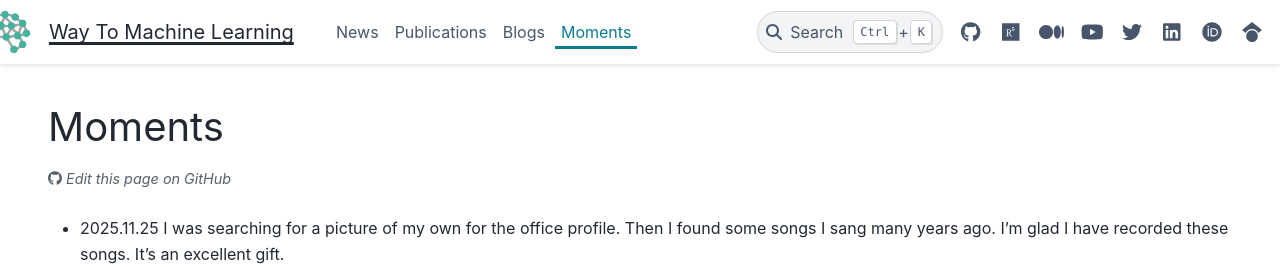
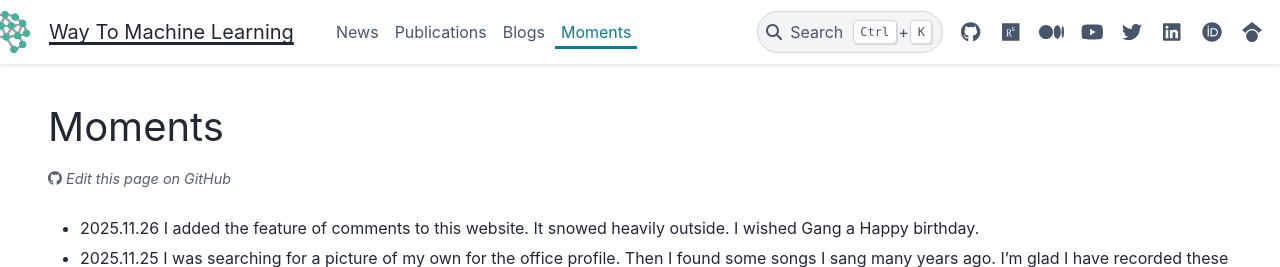
Before and after one commit to way2ml/way2ml.github.io, a Sphinx documentation site: the page built from doc/moments.md, in a window 1280 px wide and 1203 px high, cut to the strip 0-267 px from the top of the window. Built offline with Sphinx 7.4.7 and the PyData theme 0.15.4, drawn with Linux system fonts in a browser that asks for light colours; pages that are not in the unit, such as notebooks, are missing from menus; comment, search, counter and statistics services are not loaded.

Commit message:
Update moments.md

```diff
--- a/doc/moments.md
+++ b/doc/moments.md
@@ -4,6 +4,7 @@ comment: True
 ---
 
 # Moments
+- 2025.11.26 I added the feature of comments to this website. It snowed heavily outside. I wished Gang a Happy birthday.
 - 2025.11.25 I was searching for a picture of my own for the office profile. Then I found some songs I sang many years ago. I'm glad I have recorded these songs. It's an excellent gift.
   <iframe src="//music.163.com/outchain/player?type=4&id=348244114&auto=0&height=300" frameborder="0" marginwidth="0" marginheight="0" width="100%" height="250"> </iframe>
 - 2025.11.22 We went to [Oodi Helsinki Central Library](https://oodihelsinki.fi/en/), then headed for the [sompasauna](https://www.sompasauna.fi/). It's raining and snowing; I jumped into the sea four times. It was amazing. Without them, I would never do such things alone. Thanks, guys.
```
